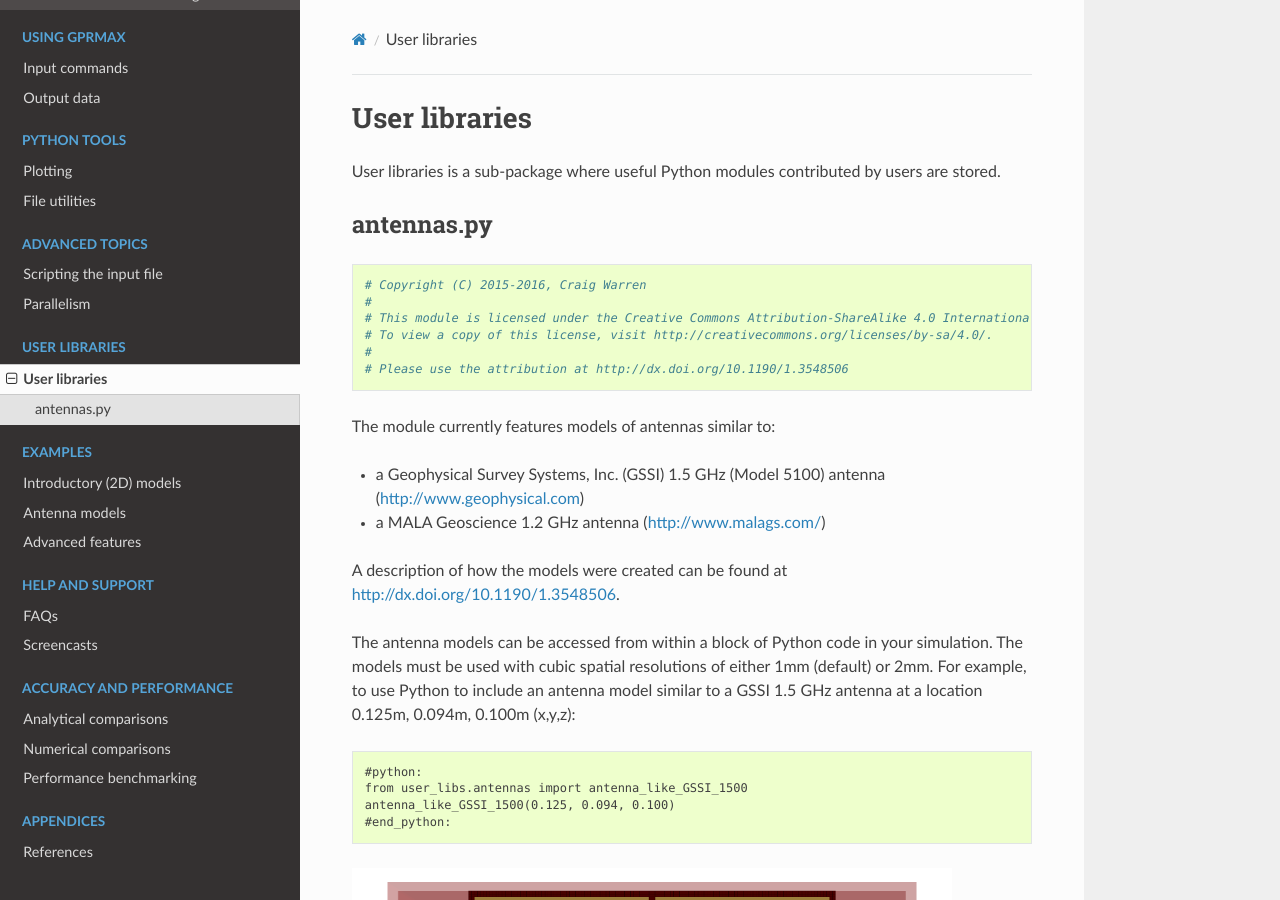
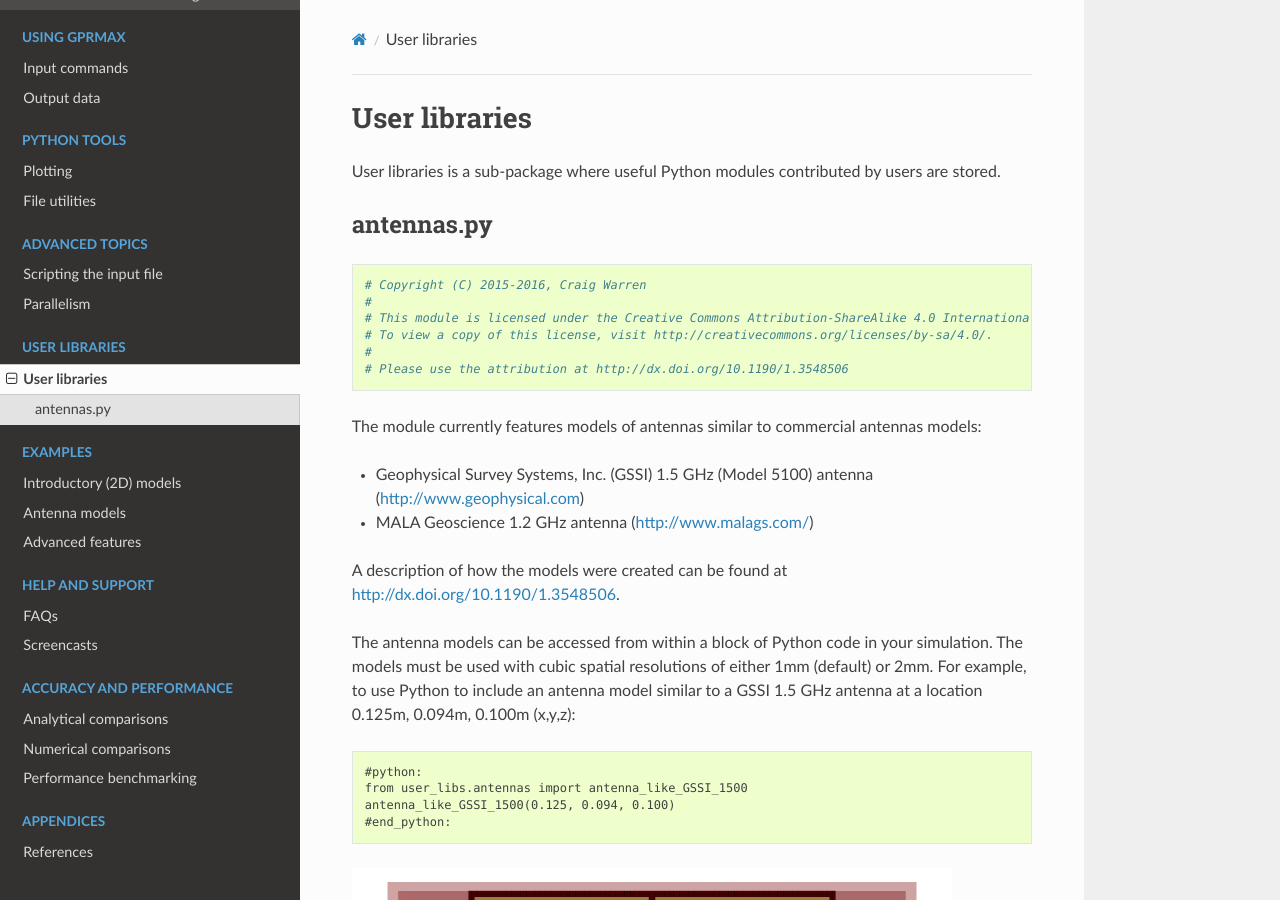
Before and after one commit to docarlson4/gprMax, a Sphinx documentation site: the page built from docs/source/user_libraries.rst, in a window 1280 px wide and 900 px high. Built offline with Sphinx 7.4.7 and the Read the Docs theme 2.0.0, drawn with Linux system fonts in a browser that asks for light colours; pages that are not in the unit, such as notebooks, are missing from menus.

Commit message:
More updates to text descriptions.

```diff
--- a/docs/source/user_libraries.rst
+++ b/docs/source/user_libraries.rst
@@ -18,10 +18,10 @@ antennas.py
     #
     # Please use the attribution at http://dx.doi.org/10.1190/1.3548506
 
-The module currently features models of antennas similar to:
+The module currently features models of antennas similar to commercial antennas models:
 
-* a Geophysical Survey Systems, Inc. (GSSI) 1.5 GHz (Model 5100) antenna (http://www.geophysical.com)
-* a MALA Geoscience 1.2 GHz antenna (http://www.malags.com/)
+* Geophysical Survey Systems, Inc. (GSSI) 1.5 GHz (Model 5100) antenna (http://www.geophysical.com)
+* MALA Geoscience 1.2 GHz antenna (http://www.malags.com/)
 
 A description of how the models were created can be found at http://dx.doi.org/10.1190/1.3548506.
 
```
